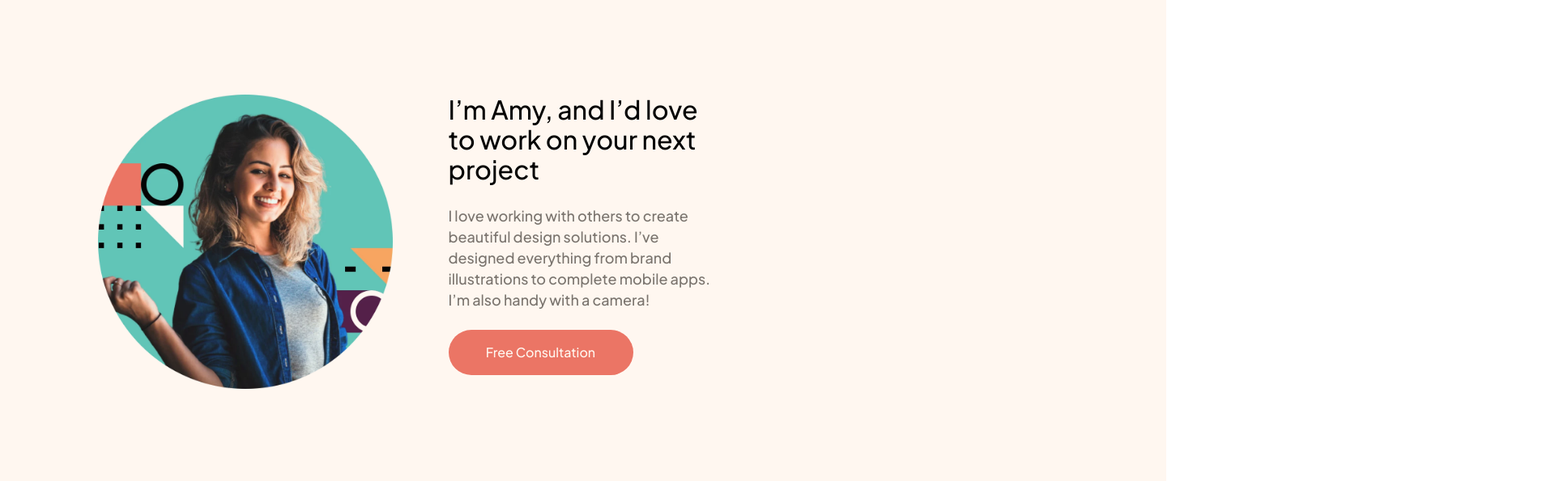
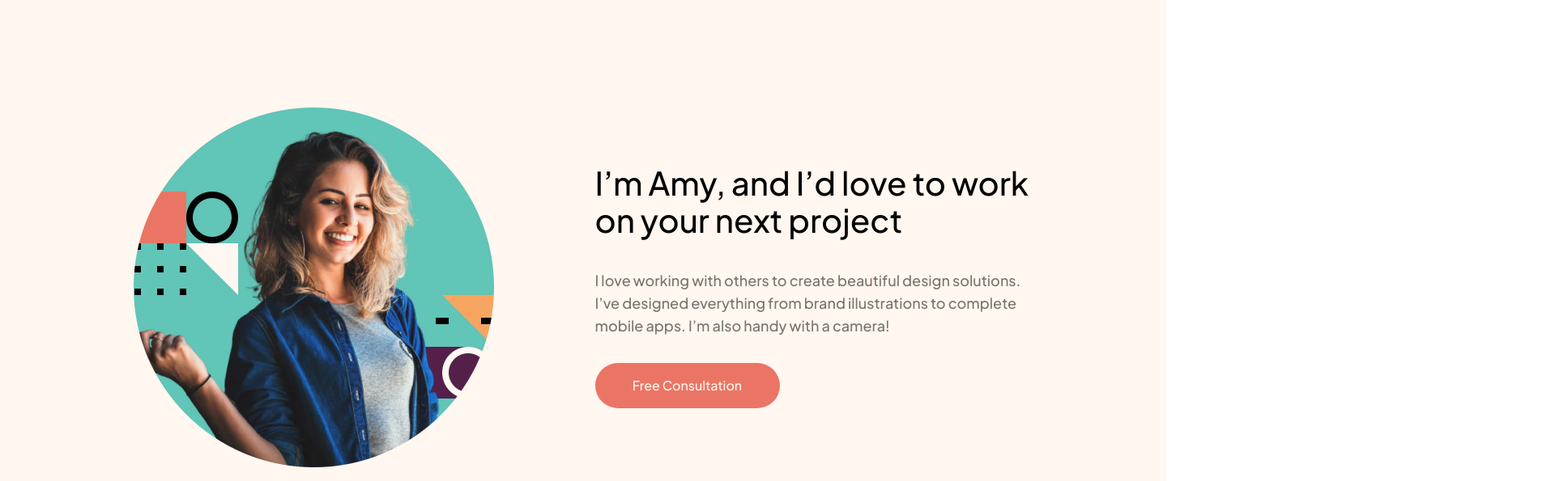
Before and after one commit to AdmirBajric/Single-page-design-portfolio, a plain HTML site: page index.html in a window 1280 px wide. Shown: the part 761-1356 px from the top of the page at 81% size, 1920 px wide, since content can reach past the window. Drawn offline with nearby package versions, Linux system fonts and the light colour scheme.

Commit message:
Update responsive.css

```diff
--- a/responsive.css
+++ b/responsive.css
@@ -251,35 +251,36 @@
   }
 
   #about {
-    width: 77.2rem;
-    height: 36.4rem;
-    margin-top: 12rem;
+    width: 111rem;
+    height: 44.5rem;
+    margin-top: 13.6rem;
     display: flex;
     flex-direction: row;
     justify-content: space-between;
-    margin-left: -4.4rem;
+    align-items: center;
+    margin-left: 0rem;
   }
 
   .designer {
-    width: 36.4rem;
-    height: 36.4rem;
+    width: 44.5rem;
+    height: 44.5rem;
   }
 
   .designer img {
-    width: 36.4rem;
-    height: 36.4rem;
+    width: 44.5rem;
+    height: 44.5rem;
   }
 
   .heading {
-    width: 33.9rem;
-    height: 36.4rem;
+    width: 54rem;
+    height: 30.6rem;
     display: flex;
     flex-direction: column;
   }
 
   .heading h2 {
     color: var(--black);
-    font-size: 3.2rem;
+    font-size: 4rem;
     font-weight: var(--light);
   }
 
@@ -287,15 +288,15 @@
     color: var(--mediumBrown);
     font-size: 1.8rem;
     font-weight: var(--light);
-    line-height: 2.6rem;
-    margin-top: 2.7rem;
+    line-height: 2.8rem;
+    margin-top: 3.8rem;
   }
 
   .designer-consultation {
     width: 22.8rem;
     height: 5.6rem;
     border: none;
-    margin-top: 2.4rem;
+    margin-top: 3.2rem;
     border-radius: 2.8rem;
     background: var(--lightRed);
     color: var(--lightCream);
@@ -312,9 +313,8 @@
     width: 282rem;
     height: 57.6rem;
     position: absolute;
-    left: -104.5rem;
-    margin-top: 12rem;
-    /* overflow: hidden; */
+    left: -71.5rem;
+    margin-top: 8.8rem;
   }
 
   #projects h3 {
@@ -368,22 +368,22 @@
   }
 
   #footer {
-    width: 69rem;
-    height: 35.2rem;
+    width: 111rem;
+    height: 32rem;
     background-color: var(--black);
     border-radius: 1rem;
     display: flex;
     justify-content: center;
     align-items: center;
     margin-bottom: 5.6rem;
-    margin-top: 12rem;
+    margin-top: 8.8rem;
   }
 
   .footer-heading {
-    width: 54rem;
-    height: 23.2rem;
+    width: 95rem;
+    height: 15.9rem;
     display: flex;
-    flex-direction: column;
+    flex-direction: row;
     justify-content: space-between;
     align-items: center;
   }
```
